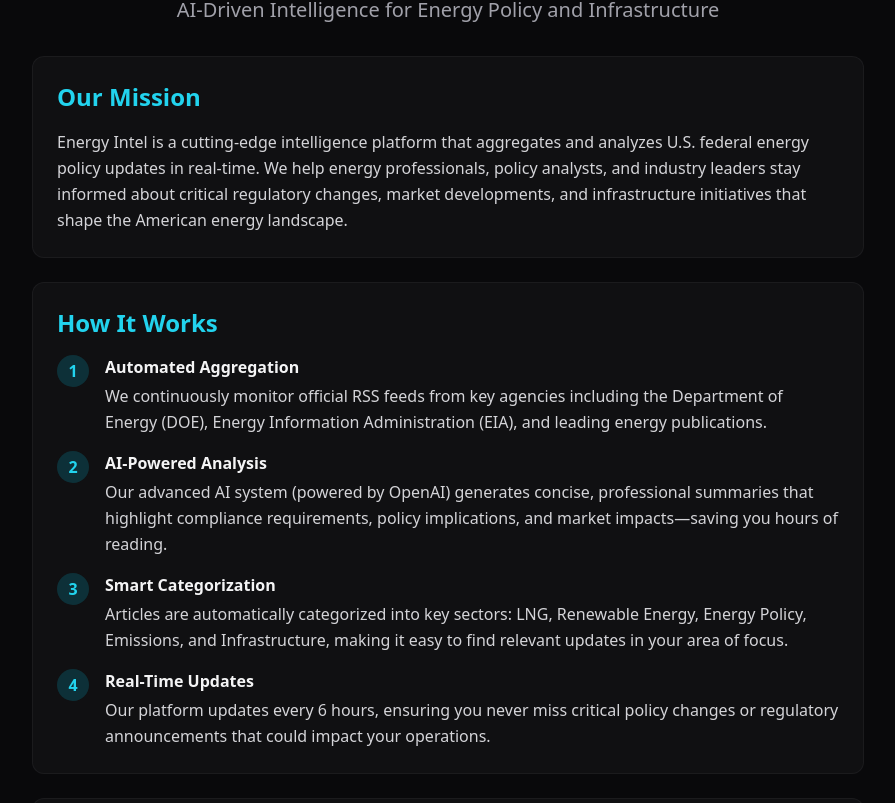
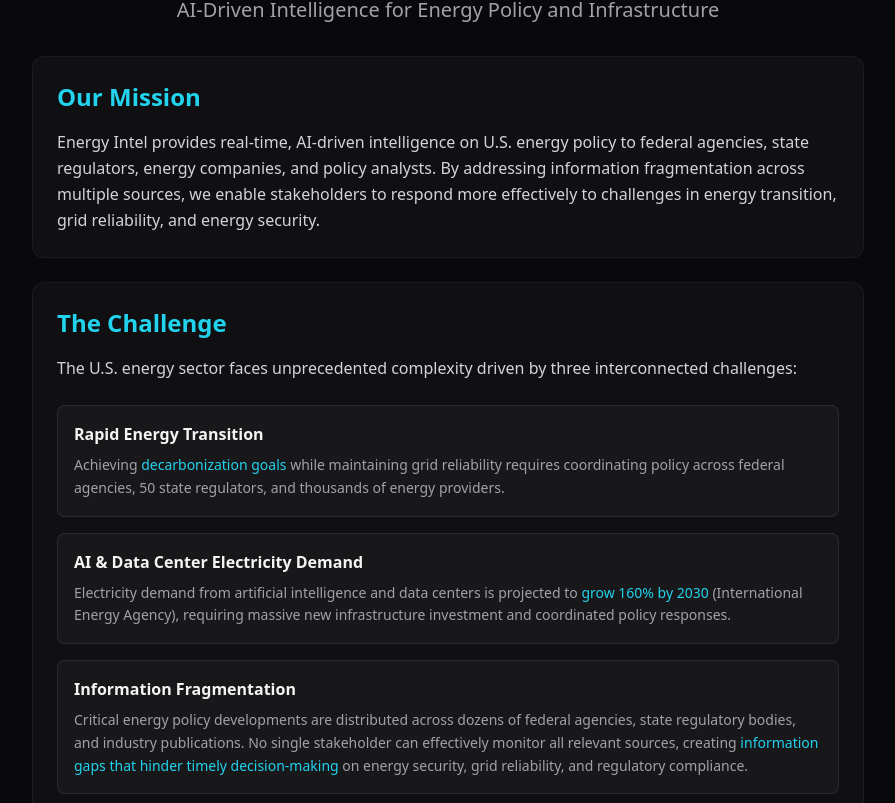
Before and after one commit to robingodinho/energy-intel, a Next.js app: page /about in a window 1280 px wide. Shown: the part 197-1000 px from the top of the page, without its empty margins (192-1087 px from the left). Built offline with nearby package versions, Linux system fonts and the light colour scheme.

Commit message:
Update About page: new mission statement, add The Challenge section, expand Contributor bio

```diff
--- a/app/about/page.tsx
+++ b/app/about/page.tsx
@@ -51,9 +51,44 @@ export default function AboutPage() {
             <section className="bg-zinc-900/50 rounded-xl p-6 border border-zinc-800/50">
               <h2 className="text-2xl font-semibold text-cyan-400 mb-4">Our Mission</h2>
               <p className="text-zinc-300 leading-relaxed">
-                Energy Intel is a cutting-edge intelligence platform that aggregates and analyzes U.S. federal energy policy updates
-                in real-time. We help energy professionals, policy analysts, and industry leaders stay informed about critical
-                regulatory changes, market developments, and infrastructure initiatives that shape the American energy landscape.
+                Energy Intel provides real-time, AI-driven intelligence on U.S. energy policy to federal agencies, state regulators,
+                energy companies, and policy analysts. By addressing information fragmentation across multiple sources, we enable
+                stakeholders to respond more effectively to challenges in energy transition, grid reliability, and energy security.
+              </p>
+            </section>
+
+            <section className="bg-zinc-900/50 rounded-xl p-6 border border-zinc-800/50">
+              <h2 className="text-2xl font-semibold text-cyan-400 mb-4">The Challenge</h2>
+              <p className="text-zinc-300 leading-relaxed mb-6">
+                The U.S. energy sector faces unprecedented complexity driven by three interconnected challenges:
+              </p>
+              <div className="space-y-4">
+                <div className="bg-zinc-800/40 rounded-lg p-4 border border-zinc-700/50">
+                  <h3 className="font-semibold text-zinc-100 mb-2">Rapid Energy Transition</h3>
+                  <p className="text-zinc-400 text-sm leading-relaxed">
+                    Achieving <span className="text-cyan-400">decarbonization goals</span> while maintaining grid reliability requires coordinating policy across
+                    federal agencies, 50 state regulators, and thousands of energy providers.
+                  </p>
+                </div>
+                <div className="bg-zinc-800/40 rounded-lg p-4 border border-zinc-700/50">
+                  <h3 className="font-semibold text-zinc-100 mb-2">AI & Data Center Electricity Demand</h3>
+                  <p className="text-zinc-400 text-sm leading-relaxed">
+                    Electricity demand from artificial intelligence and data centers is projected to <span className="text-cyan-400">grow 160% by 2030</span>
+                    {' '}(International Energy Agency), requiring massive new infrastructure investment and coordinated policy responses.
+                  </p>
+                </div>
+                <div className="bg-zinc-800/40 rounded-lg p-4 border border-zinc-700/50">
+                  <h3 className="font-semibold text-zinc-100 mb-2">Information Fragmentation</h3>
+                  <p className="text-zinc-400 text-sm leading-relaxed">
+                    Critical energy policy developments are distributed across dozens of federal agencies, state regulatory bodies,
+                    and industry publications. No single stakeholder can effectively monitor all relevant sources, creating
+                    <span className="text-cyan-400"> information gaps that hinder timely decision-making</span> on energy security, grid reliability, and regulatory compliance.
+                  </p>
+                </div>
+              </div>
+              <p className="text-zinc-300 leading-relaxed mt-6">
+                Energy Intel consolidates and analyzes these developments in real-time, enabling stakeholders to respond
+                more effectively to interconnected energy challenges.
               </p>
             </section>
 
@@ -318,6 +353,11 @@ export default function AboutPage() {
                   domains such as energy policy, infrastructure planning, and regulatory analysis.
                 </p>
                 <p className="text-zinc-300 leading-relaxed">
+                  Robin holds a Master&apos;s in Information Management from the University of Maryland and multiple AI/ML
+                  certifications from AWS, IBM, and Microsoft. His professional background includes energy forecasting and
+                  analytics work with major energy corporations.
+                </p>
+                <p className="text-zinc-300 leading-relaxed">
                   Energy Intel reflects this focus by combining real-time data aggregation with AI-driven intelligence
                   to support informed decision-making in the energy sector.
                 </p>
```
